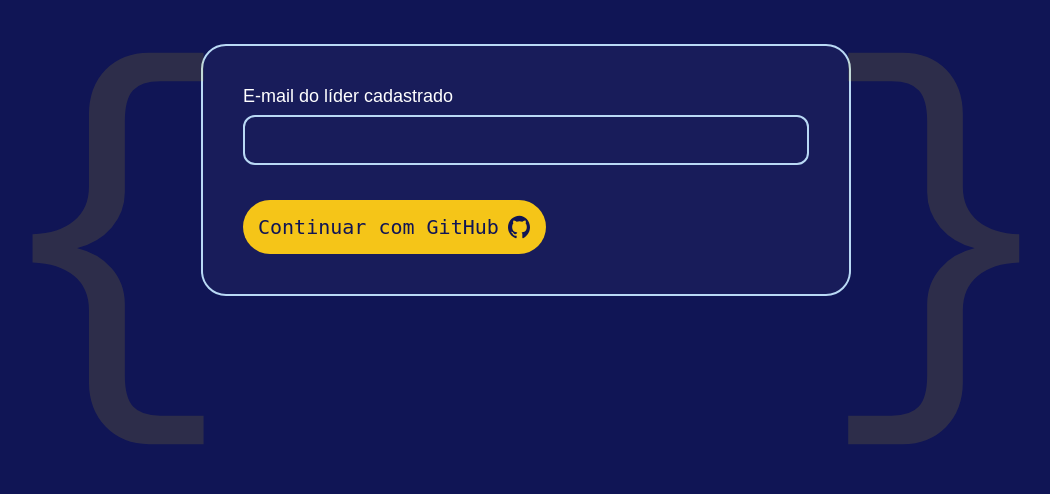
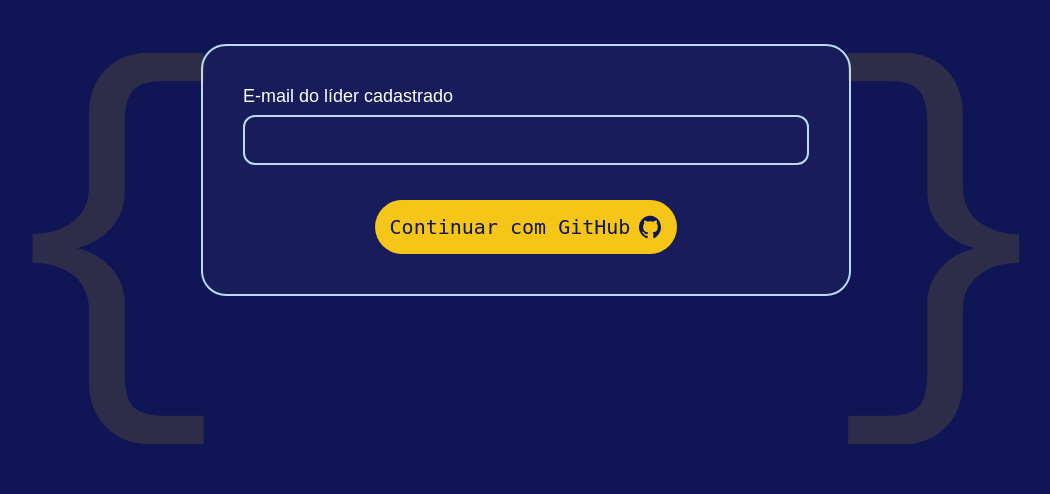
Before and after one commit to juliastrobel/Projeto_Final_Hackathon_Engenharia_de_Software, a FastAPI app: page /equipe/login in a window 1280 px wide. Shown: the part 235-729 px from the top of the page, without its empty margins (114-1164 px from the left). Run offline with FastAPI, Linux system fonts and the light colour scheme; parts of the project's set-up code (start-up, migrations or seed data) failed here and were passed over.

Commit message:
Update style.css

```diff
--- a/static/style.css
+++ b/static/style.css
@@ -23,16 +23,16 @@ body {
 }
 
 .botao-github {
-   text-align: center;
-   border: none;
-   margin-top: 35px;
+    text-align: center;
+    border: none;
+    margin-top: 35px;
     padding: 15px;
     border-radius: 30px;
     background-color: #f5c518;
     color: #101555;
     font-family: "DejaVu Sans Mono", "JetBrains Mono", Consolas, monospace;
     font-size: 20px;
-
+    margin: 35px auto 0;
     cursor: pointer;
     transition: 0.2s;
     display: flex;
```
